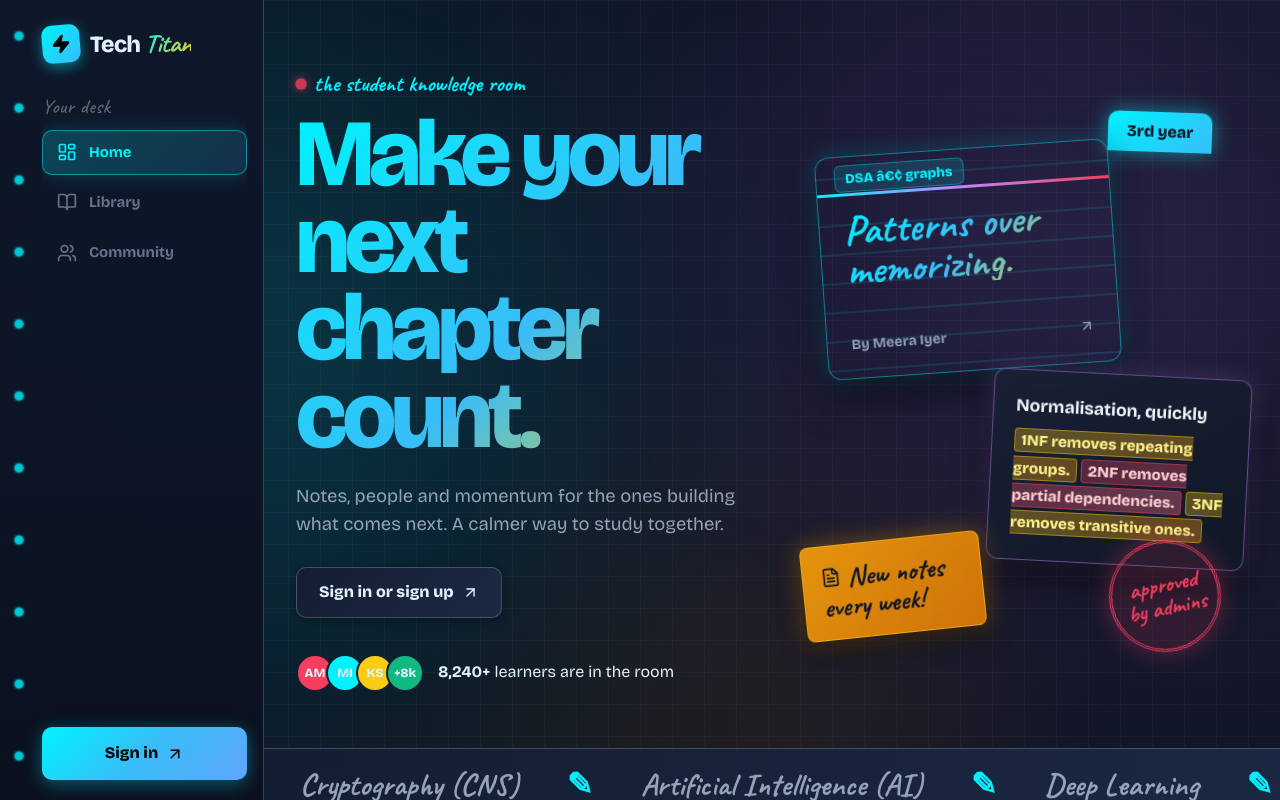
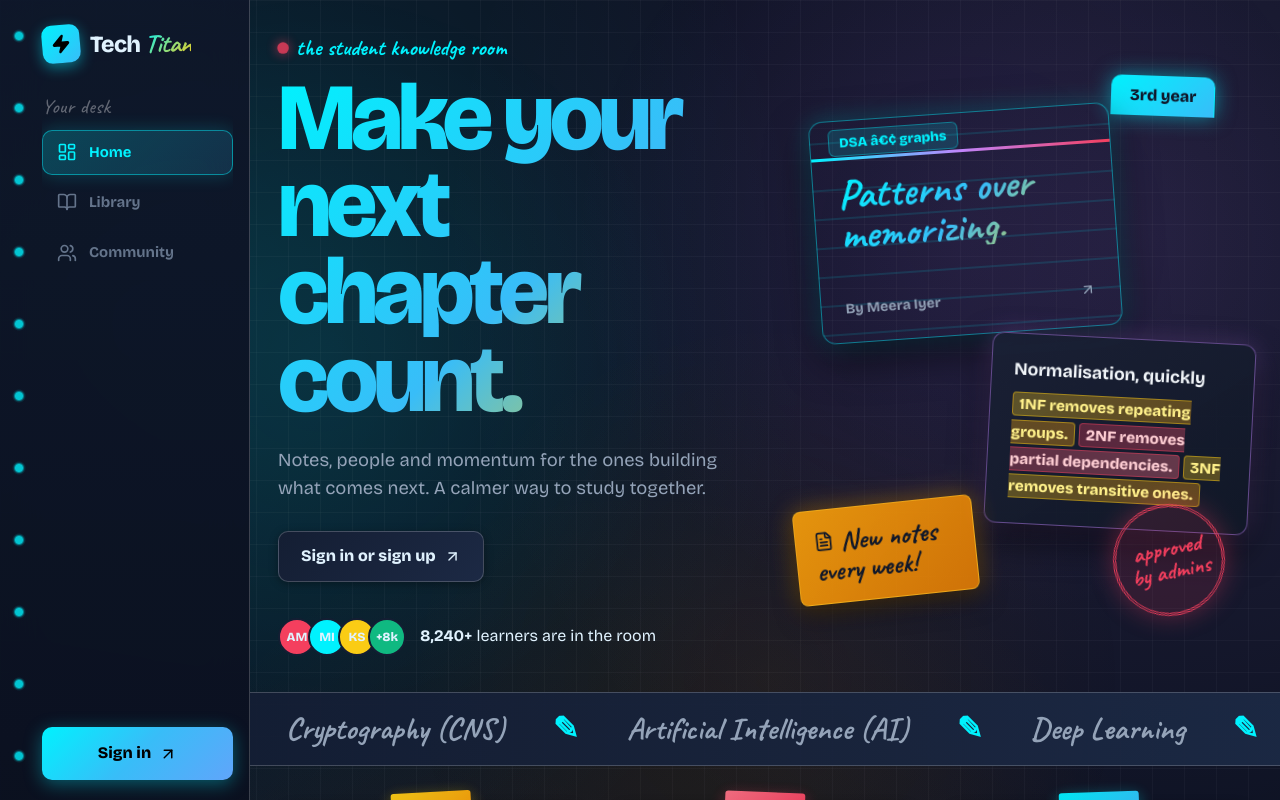
Before and after one commit to DEBUGGAURAV/Tech-Titan-Team, a React (Vite) app in the folder client/: page / in a window 1280 px wide. Shown: the top 800 px of the page. Built offline with nearby package versions, Linux system fonts and the light colour scheme.

Commit message:
feat(responsive): dynamic multi-device adaptation (mobile, tab, laptop, desktop), prune dead code and unused dependencies

```diff
--- a/client/src/App.jsx
+++ b/client/src/App.jsx
@@ -1,17 +1,14 @@
 import React, { useEffect, useState, Suspense, lazy } from 'react'
 import {
-  ArrowUpRight, BookOpen, Check, ChevronDown, Clock3, Download, FileText,
-  GraduationCap, LayoutDashboard, LockKeyhole, LogOut, Mail, Menu, Pencil, Plus, Trash2,
-  Search, Settings2, ShieldCheck, Sparkles, UploadCloud, Users, X, Zap, Bell,
+  ArrowUpRight, Clock3, FileText, LockKeyhole, Menu, X, Bell,
 } from 'lucide-react'
 import {
-  changePassword, createFolder, createNote, createNotice, deleteAdminUser,
+  createFolder, createNote, createNotice, deleteAdminUser,
   deleteAllAdminUsers, deleteFolder, deleteNote, deleteNotice, updateNotice, decideAdminRoleRequest,
-  forgotPassword, getAdminNotes, getAdminRoleRequests, getAdminUserDetails,
-  getAdminUsers, getFolders, getNotices,
-  getNotes, recordLogout, recordNoteAccess, requestSignupCode, resetPassword,
-  setUserBlocked, setUserPermissions, signIn, signUp, updateAdminUser,
-  updateFolder, updateNote, updateProfile, verifySignupCode, downloadAdminExport,
+  getAdminNotes, getAdminRoleRequests, getAdminUsers, getFolders, getNotices,
+  getNotes, recordLogout, recordNoteAccess,
+  setUserBlocked, setUserPermissions, updateAdminUser,
+  updateFolder, updateNote, updateProfile, downloadAdminExport,
 } from './api'
 const AuthModal = lazy(() => import('./components/AuthModal'))
 const NotesView = lazy(() => import('./components/NotesView'))
@@ -22,7 +19,6 @@ import NoticeBoard from './components/NoticeBoard'
 const AdminView = lazy(() => import('./components/AdminView'))
 import { AddNoteModal } from './components/UploadForms'
 import { ContentAdminManager, ContentAdminView } from './components/ContentAdmin'
-import UploadDocumentSpace from './components/UploadDocumentSpace'
 
 const years = ['1st year', '2nd year', '3rd year', '4th year']
 const subjects = ['Cloud Computing (CC)', 'Cryptography (CNS)', 'Artificial Intelligence (AI)', 'Deep Learning']
--- a/client/src/components/NoticeBoard.jsx
+++ b/client/src/components/NoticeBoard.jsx
@@ -106,7 +106,7 @@ export default function NoticeBoard({ notices = [], canManage, onCreateNotice, o
       <div style={{
         position: 'relative',
         borderRadius: '24px',
-        padding: '36px 32px 28px',
+        padding: 'clamp(20px, 4vw, 36px) clamp(16px, 3.5vw, 32px)',
         background: 'linear-gradient(145deg, rgba(16, 26, 48, 0.95) 0%, rgba(10, 18, 36, 0.98) 100%)',
         border: '1.5px solid rgba(0, 242, 254, 0.35)',
         boxShadow: '0 20px 50px rgba(0, 0, 0, 0.6), 0 0 30px rgba(0, 242, 254, 0.1)',
@@ -538,7 +538,7 @@ export default function NoticeBoard({ notices = [], canManage, onCreateNotice, o
         <div style={{
           position: 'relative',
           flex: '1',
-          minWidth: '260px',
+          minWidth: 'min(100%, 260px)',
           maxWidth: '460px'
         }}>
           <Search size={17} style={{
--- a/client/src/components/UploadDocumentSpace.jsx
+++ b/client/src/components/UploadDocumentSpace.jsx
@@ -11,7 +11,7 @@ export default function UploadDocumentSpace() {
       background: 'linear-gradient(135deg, rgba(15, 23, 42, 0.95) 0%, rgba(30, 41, 59, 0.9) 100%)',
       border: '2px solid rgba(0, 242, 254, 0.4)',
       borderRadius: '24px',
-      padding: '40px',
+      padding: 'clamp(20px, 4vw, 40px)',
       boxShadow: '0 20px 50px rgba(0, 0, 0, 0.5), 0 0 30px rgba(0, 242, 254, 0.15)',
       overflow: 'hidden'
     }}>
--- a/client/src/styles.css
+++ b/client/src/styles.css
@@ -73,7 +73,11 @@
 
 /* ===== RESET & BASE ===== */
 *, *::before, *::after { box-sizing: border-box; }
-html { scroll-behavior: smooth; }
+html {
+  scroll-behavior: smooth;
+  overflow-x: hidden;
+  max-width: 100vw;
+}
 h1, h2, h3, p { margin: 0; }
 h1, h2, h3 {
   font-weight: 800; letter-spacing: -.03em; line-height: 1.08;
@@ -88,6 +92,8 @@ small { color: var(--text-muted); }
 /* ===== BODY — Light-Dark with Ambient Aurora Mesh ===== */
 body {
   margin: 0;
+  overflow-x: hidden;
+  max-width: 100vw;
   font-family: var(--display);
   color: var(--text-primary);
   line-height: 1.55;
@@ -1380,14 +1386,35 @@ select option { background: var(--surface); color: var(--text-primary); }
   }
 }
 
-/* Large Displays (>= 1440px) */
+/* Laptops & Standard Desktops (1025px - 1439px) */
+@media (min-width: 1025px) and (max-width: 1439px) {
+  .page-width {
+    max-width: 1160px;
+    padding: 36px 28px;
+  }
+  .sidebar {
+    flex: 0 0 250px;
+    width: 250px;
+  }
+  .notes-grid {
+    grid-template-columns: repeat(auto-fill, minmax(290px, 1fr));
+    gap: 22px;
+  }
+}
+
+/* Large Displays & Ultrawide (>= 1440px) */
 @media (min-width: 1440px) {
   .page-width {
-    max-width: 1280px;
+    max-width: 1360px;
+    padding: 44px 36px;
   }
   .sidebar {
     flex: 0 0 280px;
     width: 280px;
+  }
+  .notes-grid {
+    grid-template-columns: repeat(auto-fill, minmax(320px, 1fr));
+    gap: 26px;
   }
 }
 
--- a/package.json
+++ b/package.json
@@ -12,8 +12,5 @@
   },
   "devDependencies": {
     "concurrently": "^9.1.2"
-  },
-  "dependencies": {
-    "firebase": "^12.19.0"
   }
 }
```
Also changed, not shown: client/package.json (+5 -4 lines), 1 other file (tests, documents, lock files or other folders).
